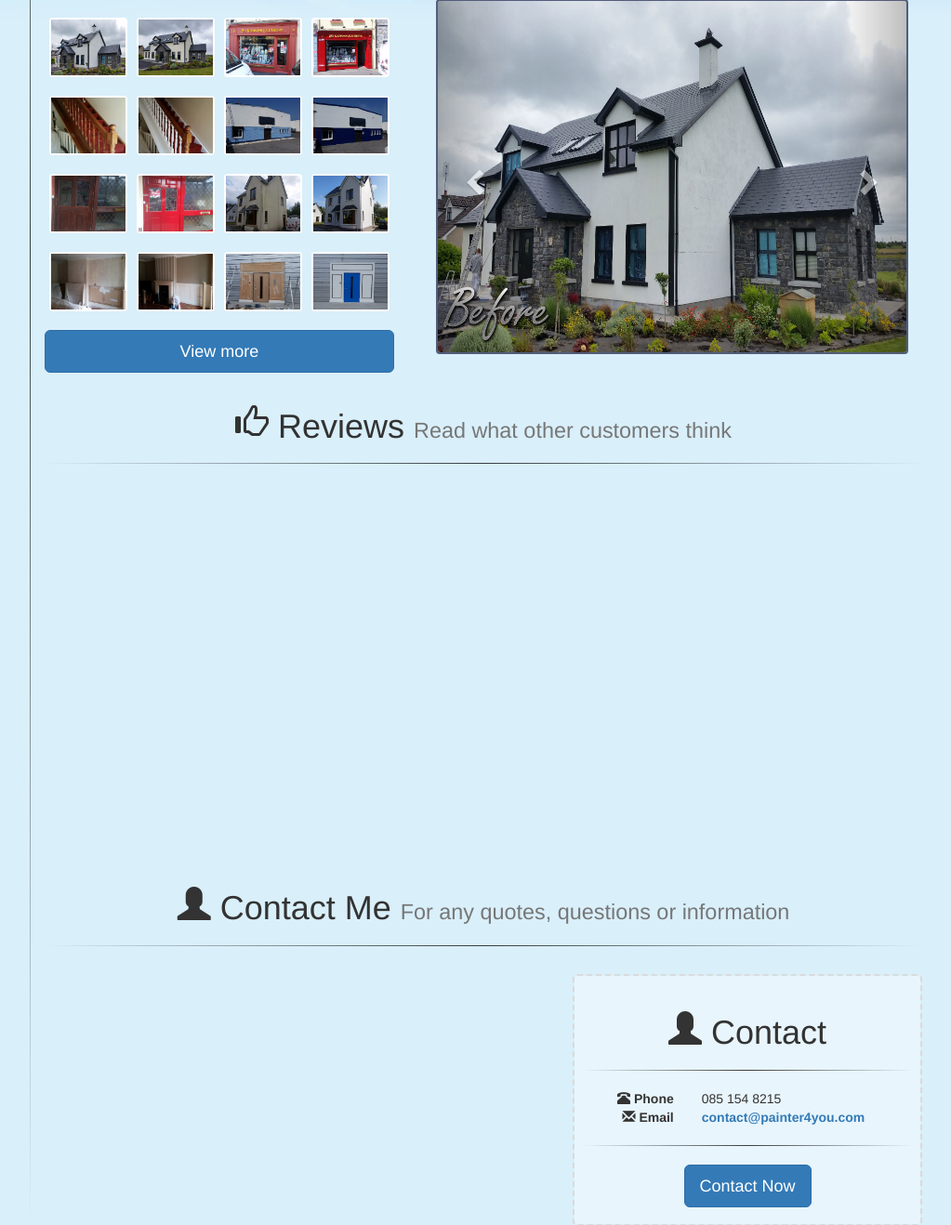
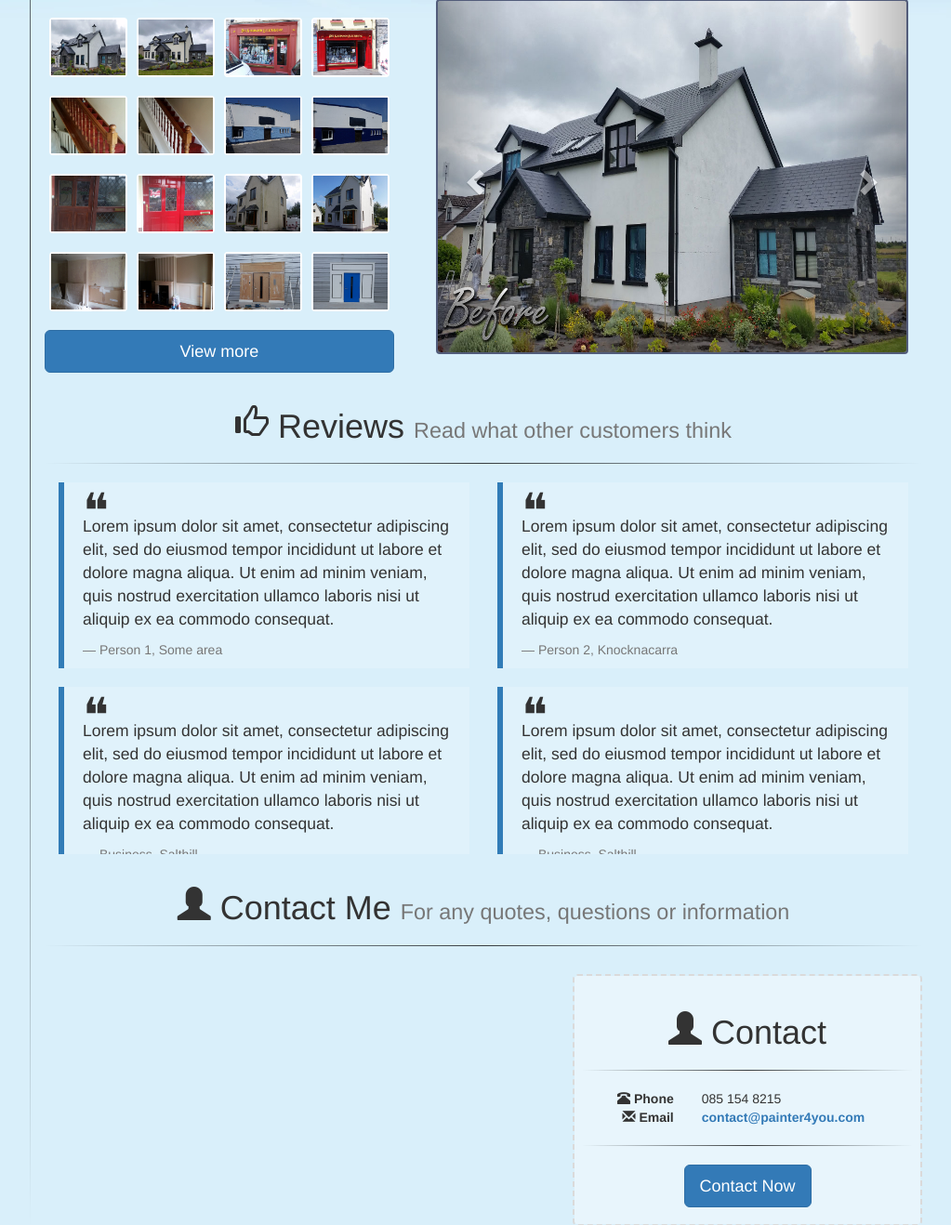
Before and after one commit to deezee30/painter4you, a PHP site: page / in a window 1280 px wide. Shown: the part 1352-2670 px from the top of the page at 93% size, without its empty margins (218-1241 px from the left). Run offline with PHP 8.4, Linux system fonts and the light colour scheme; grey boxes labelled with a size stand in for pictures from a placeholder-image service; some libraries are stand-ins or nearby versions.

Commit message:
added reviews to the website

```diff
--- /dev/null
+++ b/components/testimonials.php
@@ -0,0 +1,12 @@
+<div class="revbox">
+    <?php
+    for ($x = 0; $x < count($media_reviews); ++$x) {
+        echo "<div class='col-xs-6'>";
+        echo    "<blockquote>";
+        echo        "<p>".$media_reviews[$x]["review"]."</p>";
+        echo        "<footer>".$media_reviews[$x]["customer"]."</footer>";
+        echo    "</blockquote>";
+        echo "</div>";
+    }
+    ?>
+</div>
--- a/config.php
+++ b/config.php
@@ -57,6 +57,26 @@
                 "title" => "...",
                 "caption" => "..."
             ]
+        ],
+
+        // Customer reviews
+        "reviews" => [
+            [
+                "review" => "Lorem ipsum dolor sit amet, consectetur adipiscing elit, sed do eiusmod tempor incididunt ut labore et dolore magna aliqua. Ut enim ad minim veniam, quis nostrud exercitation ullamco laboris nisi ut aliquip ex ea commodo consequat.",
+                "customer" => "Person 1, Some area"
+            ], [
+                "review" => "Lorem ipsum dolor sit amet, consectetur adipiscing elit, sed do eiusmod tempor incididunt ut labore et dolore magna aliqua. Ut enim ad minim veniam, quis nostrud exercitation ullamco laboris nisi ut aliquip ex ea commodo consequat.",
+                "customer" => "Person 2, Knocknacarra"
+            ], [
+                "review" => "Lorem ipsum dolor sit amet, consectetur adipiscing elit, sed do eiusmod tempor incididunt ut labore et dolore magna aliqua. Ut enim ad minim veniam, quis nostrud exercitation ullamco laboris nisi ut aliquip ex ea commodo consequat.",
+                "customer" => "Business, Salthill"
+            ], [
+                "review" => "Lorem ipsum dolor sit amet, consectetur adipiscing elit, sed do eiusmod tempor incididunt ut labore et dolore magna aliqua. Ut enim ad minim veniam, quis nostrud exercitation ullamco laboris nisi ut aliquip ex ea commodo consequat.",
+                "customer" => "Business, Salthill"
+            ], [
+                "review" => "Lorem ipsum dolor sit amet, consectetur adipiscing elit, sed do eiusmod tempor incididunt ut labore et dolore magna aliqua. Ut enim ad minim veniam, quis nostrud exercitation ullamco laboris nisi ut aliquip ex ea commodo consequat.",
+                "customer" => "Business, Salthill"
+            ]
         ]
     ]
 ];
--- a/css/custom.css
+++ b/css/custom.css
@@ -187,6 +187,51 @@
 }
 
 /*
+ * Testimonial Window
+ */
+
+.revbox {
+    width: 100%;
+    height: 400px;
+    overflow-y: scroll;
+    overflow-x: hidden;
+}
+
+.revbox blockquote {
+    background-color: rgba(255, 255, 255, 0.2);
+    border-left: 6px solid #317cb7;
+}
+
+.revbox blockquote:before {
+    content: "❝";
+    font-size: 3em;
+    line-height: 0.1em;
+    vertical-align: -0.4em;
+ }
+
+/*
+ * Scroll bars
+ */
+
+::-webkit-scrollbar {
+    width: 10px;
+    height: 10px;
+}
+
+::-webkit-scrollbar-track {
+    width: 2px;
+    border: 1px dashed #2564b7;
+}
+
+::-webkit-scrollbar-thumb {
+    background: #317cb7;
+}
+
+::-webkit-scrollbar-thumb:hover {
+    background: #2564b7;
+}
+
+/*
  * A Bootstrap 3.1 affix sidebar
  * template from http://bootply.com
  */
--- a/index.php
+++ b/index.php
@@ -13,6 +13,7 @@
 $contact_email      = $config["contact"]["email"];
 $contact_phone      = $config["contact"]["phone"];
 $media_top          = $config["media"]["top"];
+$media_reviews      = $config["media"]["reviews"];
 
 // unique key to prevent caching
 $key = $dev ? "?$then" : "";
@@ -181,8 +182,7 @@
 
                         <hr class="separator" />
 
-                        <!-- WIP -->
-                        <br /><br /><br /><br /><br /><br /><br /><br /><br /><br /><br /><br /><br /><br /><br /><br /><br /><br /><br /><br />
+                        <?php require("components/testimonials.php") ?>
                         <!-- /reviews -->
 
                         <!-- contact -->
@@ -193,20 +193,20 @@
                         <hr class="separator" />
 
                         <div class="row">
-                            <div class="col-md-7">
+                            <div class="col-xs-7">
                                 <!-- WIP -->
                             </div>
-                            <div class="col-md-5 text-center">
+                            <div class="col-xs-5 text-center">
                                 <div class="box">
                                     <div class="box-content">
                                         <h1 class="tag-title"><span class="glyphicon glyphicon-user" aria-hidden="true"></span> Contact</h1>
                                         <hr class="separator" />
                                         <div class="row">
-                                            <div class="col-md-4" style="text-align: right">
+                                            <div class="col-xs-4" style="text-align: right">
                                                 <span class="glyphicon glyphicon-phone-alt" aria-hidden="true"></span> <b>Phone</b><br />
                                                 <span class="glyphicon glyphicon-envelope" aria-hidden="true"></span> <b>Email</b>
                                             </div>
-                                            <div class="col-md-5" style="text-align: left">
+                                            <div class="col-xs-5" style="text-align: left">
                                                 <?php echo $contact_phone ?><br />
                                                 <b><a href="mailto:<?php echo $contact_email ?>"><?php echo $contact_email ?></a></b>
                                             </div>
```
